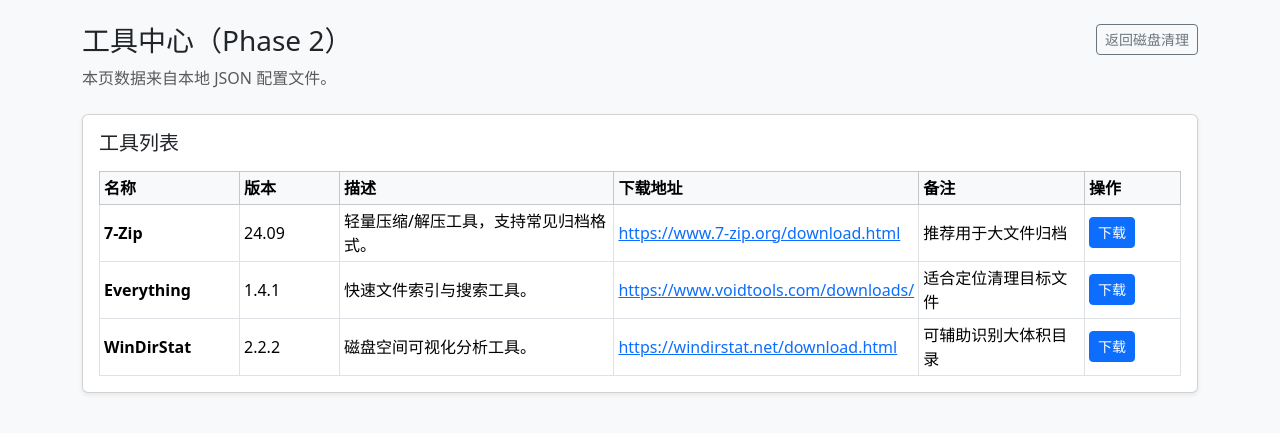
After one commit to yunfei00/smart-hub-platform, a Django app: page /tools/ in a window 1280 px wide. The commit adds this page. Shown: the top 433 px of the page. Run offline with Django 5.2, Linux system fonts and the light colour scheme.

Commit message:
feat(web): add phase 2 tool center page from local json

```diff
--- a/web/api/views.py
+++ b/web/api/views.py
@@ -103,6 +103,34 @@ class HomeView(TemplateView):
         return self.render_to_response(context)
 
 
+class ToolCenterView(TemplateView):
+    template_name = "tool_center.html"
+
+    def _load_tools(self) -> tuple[list[dict], str | None]:
+        config_path = settings.BASE_DIR / "config" / "tools.json"
+        try:
+            with config_path.open("r", encoding="utf-8") as config_file:
+                data = json.load(config_file)
+        except FileNotFoundError:
+            return [], f"工具配置不存在：{config_path}"
+        except json.JSONDecodeError as exc:
+            return [], f"工具配置格式错误：{exc}"
+        except Exception as exc:  # pylint: disable=broad-except
+            return [], f"读取工具配置失败：{exc}"
+
+        tools = data.get("tools", []) if isinstance(data, dict) else []
+        if not isinstance(tools, list):
+            return [], "工具配置格式错误：tools 字段必须是数组。"
+
+        return tools, None
+
+    def get_context_data(self, **kwargs):
+        context = super().get_context_data(**kwargs)
+        tools, load_error = self._load_tools()
+        context.update({"tools": tools, "load_error": load_error})
+        return context
+
+
 class HealthView(APIView):
     def get(self, request):
         return Response({"status": "ok", "service": "smart-hub-web"})
--- /dev/null
+++ b/web/config/tools.json
@@ -0,0 +1,25 @@
+{
+  "tools": [
+    {
+      "name": "7-Zip",
+      "version": "24.09",
+      "description": "轻量压缩/解压工具，支持常见归档格式。",
+      "download_url": "https://www.7-zip.org/download.html",
+      "remark": "推荐用于大文件归档"
+    },
+    {
+      "name": "Everything",
+      "version": "1.4.1",
+      "description": "快速文件索引与搜索工具。",
+      "download_url": "https://www.voidtools.com/downloads/",
+      "remark": "适合定位清理目标文件"
+    },
+    {
+      "name": "WinDirStat",
+      "version": "2.2.2",
+      "description": "磁盘空间可视化分析工具。",
+      "download_url": "https://windirstat.net/download.html",
+      "remark": "可辅助识别大体积目录"
+    }
+  ]
+}
--- a/web/config/urls.py
+++ b/web/config/urls.py
@@ -1,10 +1,11 @@
 from django.contrib import admin
 from django.urls import path
 
-from api.views import HomeView, HealthView
+from api.views import HealthView, HomeView, ToolCenterView
 
 urlpatterns = [
     path("admin/", admin.site.urls),
     path("", HomeView.as_view(), name="home"),
+    path("tools/", ToolCenterView.as_view(), name="tool-center"),
     path("api/health/", HealthView.as_view(), name="api-health"),
 ]
--- /dev/null
+++ b/web/templates/tool_center.html
@@ -0,0 +1,79 @@
+<!doctype html>
+<html lang="zh-CN">
+  <head>
+    <meta charset="utf-8" />
+    <meta name="viewport" content="width=device-width, initial-scale=1" />
+    <title>工具中心 · Smart Hub Platform</title>
+    <link
+      href="https://cdn.jsdelivr.net/npm/bootstrap@5.3.3/dist/css/bootstrap.min.css"
+      rel="stylesheet"
+    />
+  </head>
+  <body class="bg-light">
+    <main class="container py-4">
+      <div class="d-flex flex-wrap justify-content-between align-items-start gap-2 mb-4">
+        <div>
+          <h1 class="h3 mb-2">工具中心（Phase 2）</h1>
+          <p class="text-muted mb-0">本页数据来自本地 JSON 配置文件。</p>
+        </div>
+        <a class="btn btn-outline-secondary btn-sm" href="{% url 'home' %}">返回磁盘清理</a>
+      </div>
+
+      {% if load_error %}
+      <div class="alert alert-warning" role="alert">{{ load_error }}</div>
+      {% endif %}
+
+      <section class="card shadow-sm">
+        <div class="card-body">
+          <h2 class="h5 mb-3">工具列表</h2>
+
+          {% if tools %}
+          <div class="table-responsive">
+            <table class="table table-sm table-bordered align-middle mb-0">
+              <thead class="table-light">
+                <tr>
+                  <th style="min-width: 140px;">名称</th>
+                  <th style="width: 100px;">版本</th>
+                  <th>描述</th>
+                  <th style="min-width: 220px;">下载地址</th>
+                  <th style="min-width: 140px;">备注</th>
+                  <th style="width: 96px;">操作</th>
+                </tr>
+              </thead>
+              <tbody>
+                {% for tool in tools %}
+                <tr>
+                  <td class="fw-semibold">{{ tool.name }}</td>
+                  <td>{{ tool.version }}</td>
+                  <td>{{ tool.description }}</td>
+                  <td>
+                    <a href="{{ tool.download_url }}" target="_blank" rel="noopener noreferrer">
+                      {{ tool.download_url }}
+                    </a>
+                  </td>
+                  <td>{{ tool.remark|default:"-" }}</td>
+                  <td>
+                    <a
+                      class="btn btn-primary btn-sm"
+                      href="{{ tool.download_url }}"
+                      target="_blank"
+                      rel="noopener noreferrer"
+                    >
+                      下载
+                    </a>
+                  </td>
+                </tr>
+                {% endfor %}
+              </tbody>
+            </table>
+          </div>
+          {% else %}
+          <p class="text-muted mb-0">暂无可用工具。</p>
+          {% endif %}
+        </div>
+      </section>
+    </main>
+
+    <script src="https://cdn.jsdelivr.net/npm/bootstrap@5.3.3/dist/js/bootstrap.bundle.min.js"></script>
+  </body>
+</html>
```
Also changed, not shown: web/templates/home.html (+6 -3 lines), README.md.
